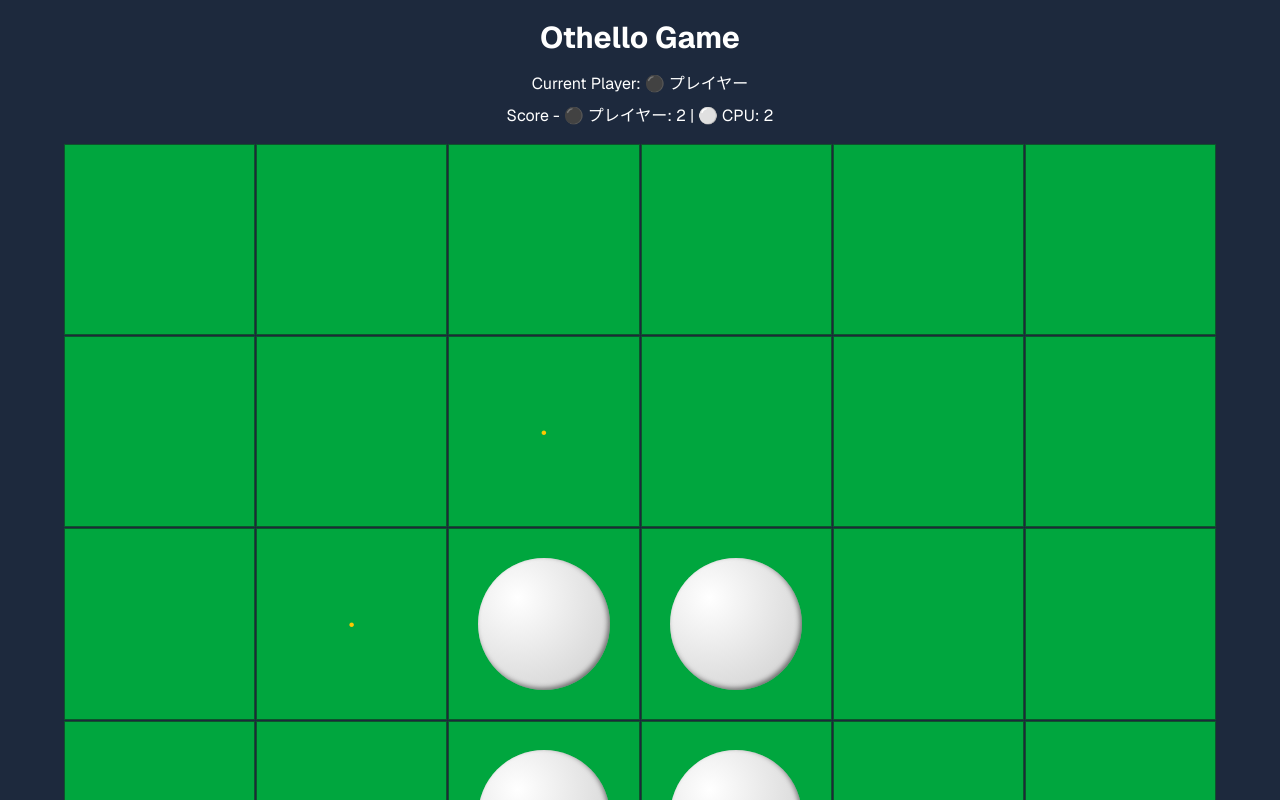
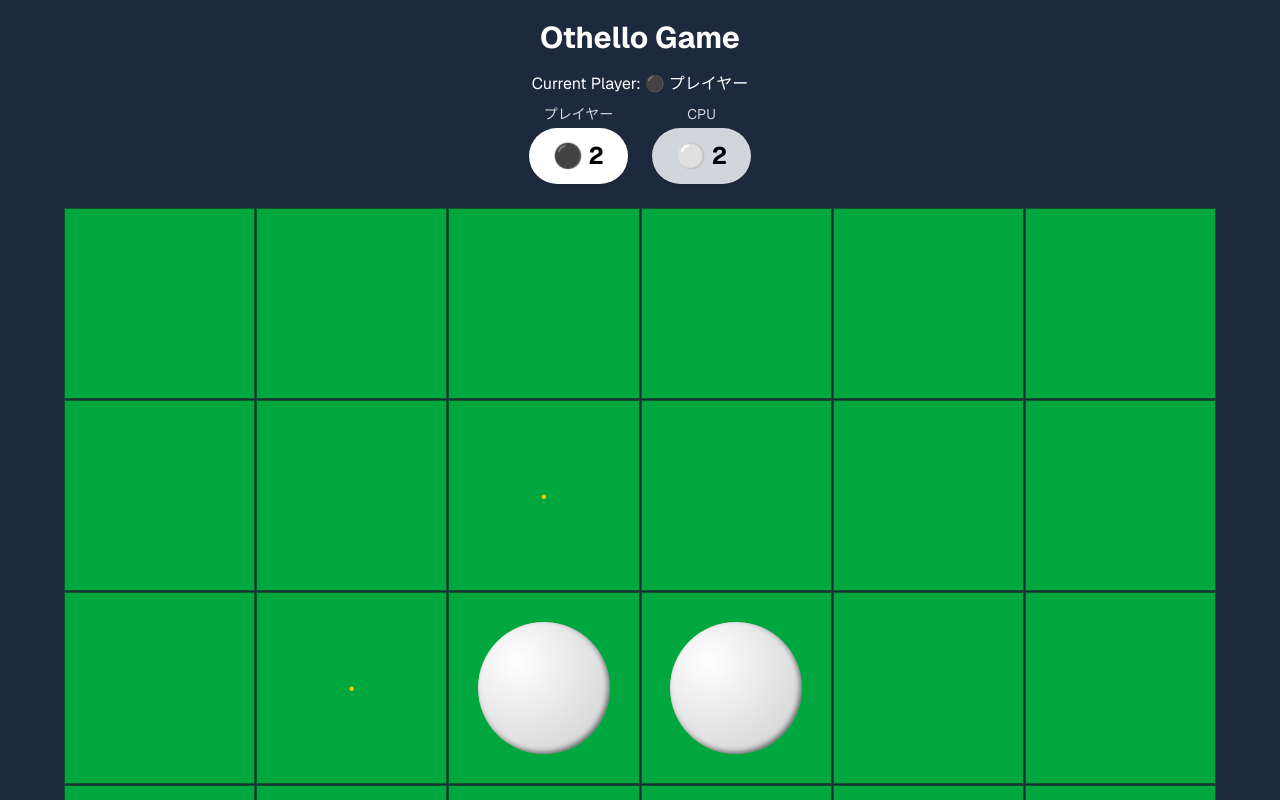
Before and after one commit to hato-taka/white-othello, a Next.js app: page / in a window 1280 px wide. Shown: the top 800 px of the page. Built offline with nearby package versions, Linux system fonts and the light colour scheme.

Commit message:
Othelloコンポーネントのスコア表示を改善し、プレイヤーとCPUのスコアを視覚的に強調。デザインを更新して可読性を向上させる。

```diff
--- a/src/app/Othello.tsx
+++ b/src/app/Othello.tsx
@@ -205,9 +205,20 @@ const Othello: React.FC = () => {
           ? "Game Over!"
           : `Current Player: ${currentPlayer === BLACK ? "⚫ プレイヤー" : "⚪ CPU"}`}
       </p>
-      <p className="mb-4">
-        Score - ⚫ プレイヤー: {black} | ⚪ CPU: {white}
-      </p>
+      <div className="mb-6 text-lg flex justify-center gap-6">
+  <div className="flex flex-col items-center">
+    <span className="text-sm text-gray-300 mb-1">プレイヤー</span>
+    <span className="inline-block px-6 py-3 bg-white text-black text-2xl font-bold rounded-full shadow">
+      ⚫ {black}
+    </span>
+  </div>
+  <div className="flex flex-col items-center">
+    <span className="text-sm text-gray-300 mb-1">CPU</span>
+    <span className="inline-block px-6 py-3 bg-gray-300 text-black text-2xl font-bold rounded-full shadow">
+      ⚪ {white}
+    </span>
+  </div>
+</div>
 
       <div
         className="grid gap-[1px] rounded-xl max-w-[90vw] mx-auto"
```
